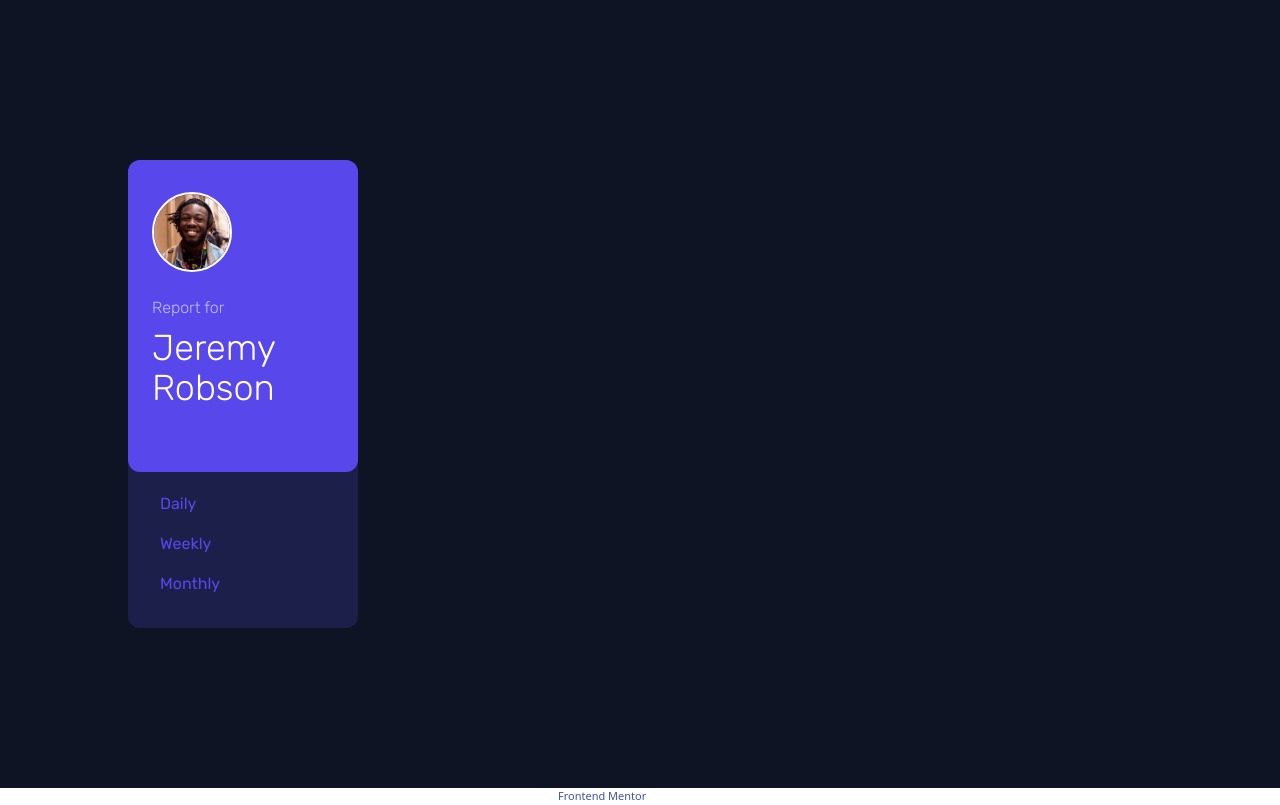
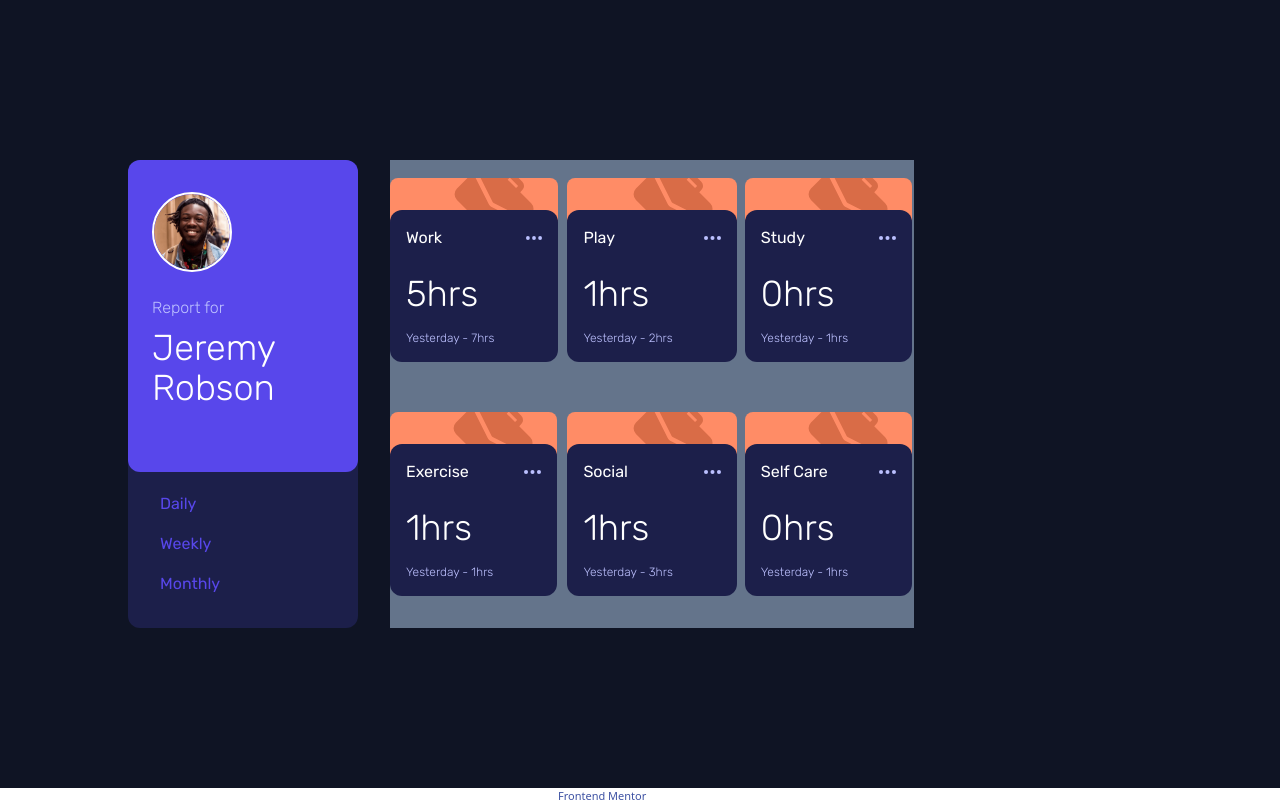
Before and after one commit to j-lr/time-tracking-dashboard, a website with bundled scripts: page src/index1.html in a window 1280 px wide. Built offline with nearby package versions, Linux system fonts and the light colour scheme.

Commit message:
add cardUI.js to create cardsUI, index.js to fetch json data and create cards based on data

```diff
--- /dev/null
+++ b/src/cardUI.js
@@ -0,0 +1,83 @@
+const CARD_CONTAINER_STYLE =
+  "flex flex-col justify-end w-full laptop:w-max max-w-[350px]  font-rubik text-white";
+
+const CARD_BAR_CONTAINER_STYLE =
+  "w-full bg-light-red-work h-16 laptop:h-16 rounded-tl-2xl laptop:rounded-tl-lg rounded-tr-2xl laptop:rounded-tr-lg overflow-hidden";
+
+const CARD_BAR_TITLE_ICON_STYLE =
+  "size-20 laptop:size-20 float-right mr-6 -mt-4";
+
+const CARD_DATA_CONTAINER_STYLE =
+  "flex flex-col gap-4 laptop:gap-6 bg-dark-blue w-full p-4 rounded-xl -translate-y-8";
+
+const CARD_TITLE_AND_ELLIPSIS_STYLE = "flex justify-between items-center";
+
+const CARD_TITLE_INFO_STYLE =
+  "flex laptop:flex-col justify-between gap-16 laptop:gap-4 pr-12";
+
+const ELLIPSIS_ICON_URL = "../images/icon-ellipsis.svg";
+
+function createCardHtml(titleImageSrc, title, timeObject, previousTimeLabel) {
+  const container = document.createElement("div");
+  container.className = CARD_CONTAINER_STYLE;
+
+  container.appendChild(createTitleColorBar(titleImageSrc));
+
+  container.appendChild(createCardDataUI(title, timeObject, previousTimeLabel));
+
+  return container;
+}
+
+function createTitleColorBar(titleImageSrc) {
+  const categoryBar = document.createElement("div");
+  categoryBar.className = CARD_BAR_CONTAINER_STYLE;
+
+  const titleIcon = document.createElement("img");
+  titleIcon.src = titleImageSrc;
+  titleIcon.alt = "title icon";
+  titleIcon.className = CARD_BAR_TITLE_ICON_STYLE;
+
+  categoryBar.appendChild(titleIcon);
+
+  return categoryBar;
+}
+
+function createCardDataUI(title, timeObject, previousTimeLabel) {
+  const root = document.createElement("div");
+  root.className = CARD_DATA_CONTAINER_STYLE;
+
+  const titleAndEllipsisContainer = document.createElement("div");
+  titleAndEllipsisContainer.className = CARD_TITLE_AND_ELLIPSIS_STYLE;
+
+  const titleElem = document.createElement("h1");
+  titleElem.className = "text-sm laptop:text-base";
+  titleElem.textContent = title;
+
+  const ellipsisIcon = document.createElement("img");
+  ellipsisIcon.src = ELLIPSIS_ICON_URL;
+  ellipsisIcon.alt = "options";
+  ellipsisIcon.className = "h-1";
+
+  titleAndEllipsisContainer.appendChild(titleElem);
+  titleAndEllipsisContainer.appendChild(ellipsisIcon);
+
+  const categoryInfo = document.createElement("div");
+  categoryInfo.className = CARD_TITLE_INFO_STYLE;
+
+  const dataHeading = document.createElement("p");
+  dataHeading.className = "text-base laptop:text-4xl font-thin";
+  dataHeading.textContent = `${timeObject.current}hrs`;
+
+  const dataSubheading = document.createElement("p");
+  dataSubheading.className = "text-sm laptop:text-xs font-thin text-pale-blue";
+  dataSubheading.textContent = `${previousTimeLabel} - ${timeObject.previous}hrs`;
+
+  categoryInfo.appendChild(dataHeading);
+  categoryInfo.appendChild(dataSubheading);
+
+  root.appendChild(titleAndEllipsisContainer);
+  root.appendChild(categoryInfo);
+  return root;
+}
+
+export { createCardHtml };
--- /dev/null
+++ b/src/index.js
@@ -0,0 +1,58 @@
+import { createCardHtml } from "./cardUI.js";
+
+const CARDS_ROOT_ID = "cardsRoot";
+
+const TIME_FRAME_DAILY = 0;
+const TIME_FRAME_WEEKLY = 1;
+const TIME_FRAME_MONTHLY = 2;
+let currentTimeFrame = TIME_FRAME_DAILY;
+
+document.addEventListener("DOMContentLoaded", loadContent);
+
+async function fetchData() {
+  const d = await fetch("../../data.json");
+  if (d.ok) return await d.json();
+}
+
+async function loadContent() {
+  const cardsRoot = document.getElementById(CARDS_ROOT_ID);
+  const data = await fetchData();
+  if (data) {
+    data.forEach((data) => {
+      cardsRoot.appendChild(
+        createCardHtml(
+          "../images/icon-work.svg",
+          data.title,
+          extractDataTimeFrame(data),
+          extractPreviousTimeLabel()
+        )
+      );
+    });
+  }
+}
+
+function extractDataTimeFrame(data) {
+  switch (currentTimeFrame) {
+    case TIME_FRAME_DAILY:
+      return data.timeframes.daily;
+    case TIME_FRAME_WEEKLY:
+      return data.timeframes.weekly;
+    case TIME_FRAME_MONTHLY:
+      return data.timeframes.monthly;
+    default:
+      throw new Error("default case reached ");
+  }
+}
+
+function extractPreviousTimeLabel() {
+  switch (currentTimeFrame) {
+    case TIME_FRAME_DAILY:
+      return "Yesterday";
+    case TIME_FRAME_WEEKLY:
+      return "Last week";
+    case TIME_FRAME_MONTHLY:
+      return "Last month";
+    default:
+      throw new Error("default case reached ");
+  }
+}
--- a/src/index1.html
+++ b/src/index1.html
@@ -21,10 +21,11 @@
       rel="stylesheet"
     />
     <link href="./output.css" rel="stylesheet" />
+    <script type="module" src="index.js"></script>
   </head>
   <body>
     <div class="bg-[rgb(40)] w-full h-max font-rubik">
-      <div class="bg-very-dark-blue h-min px-32 py-40">
+      <div class="flex bg-very-dark-blue h-min px-32 py-40">
         <div class="bg-dark-blue w-max h-max rounded-xl">
           <div
             class="flex laptop:flex-col bg-blue pl-6 pr-12 pt-8 pb-4 laptop:pb-16 mb-5 rounded-xl w-fit laptop:max-w-[230px]"
@@ -50,6 +51,11 @@
             <p>Monthly</p>
           </div>
         </div>
+
+        <div
+          id="cardsRoot"
+          class="grid gap-x-2 gap-y-0 grid-cols-3 grid-rows-2 m-0 mx-8 bg-slate-500"
+        ></div>
       </div>
     </div>
 
```
Also changed, not shown: src/card.html (deleted, +0 -60 lines), src/output.css.
